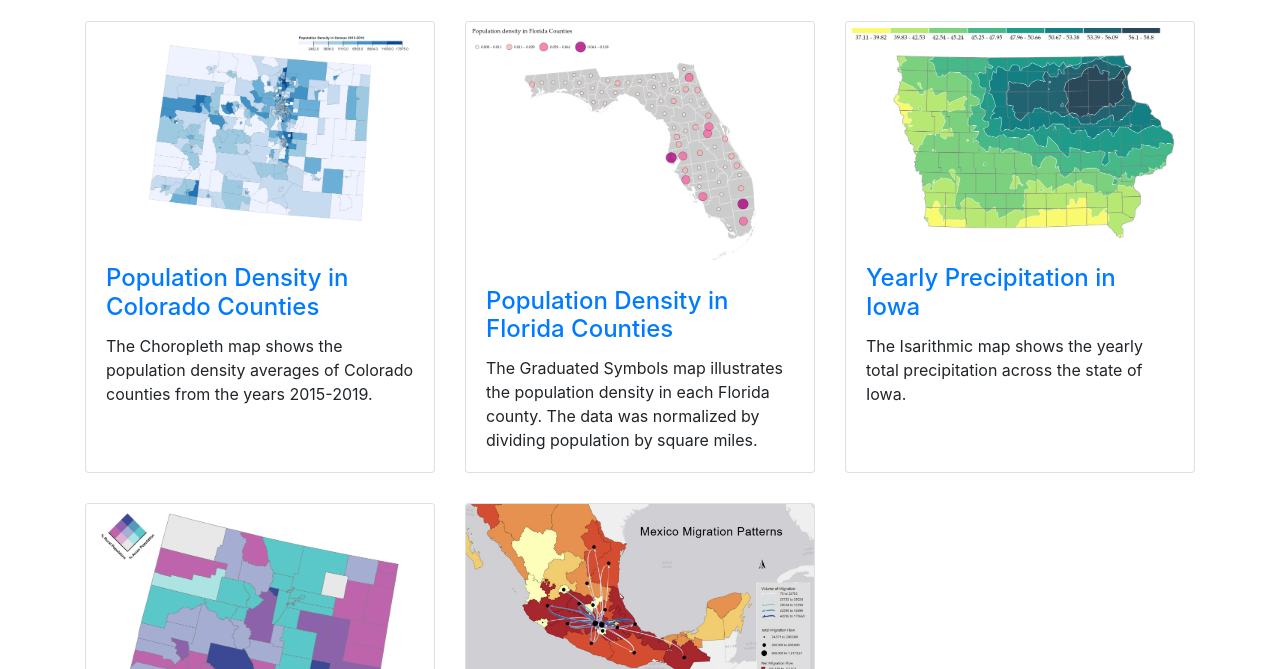
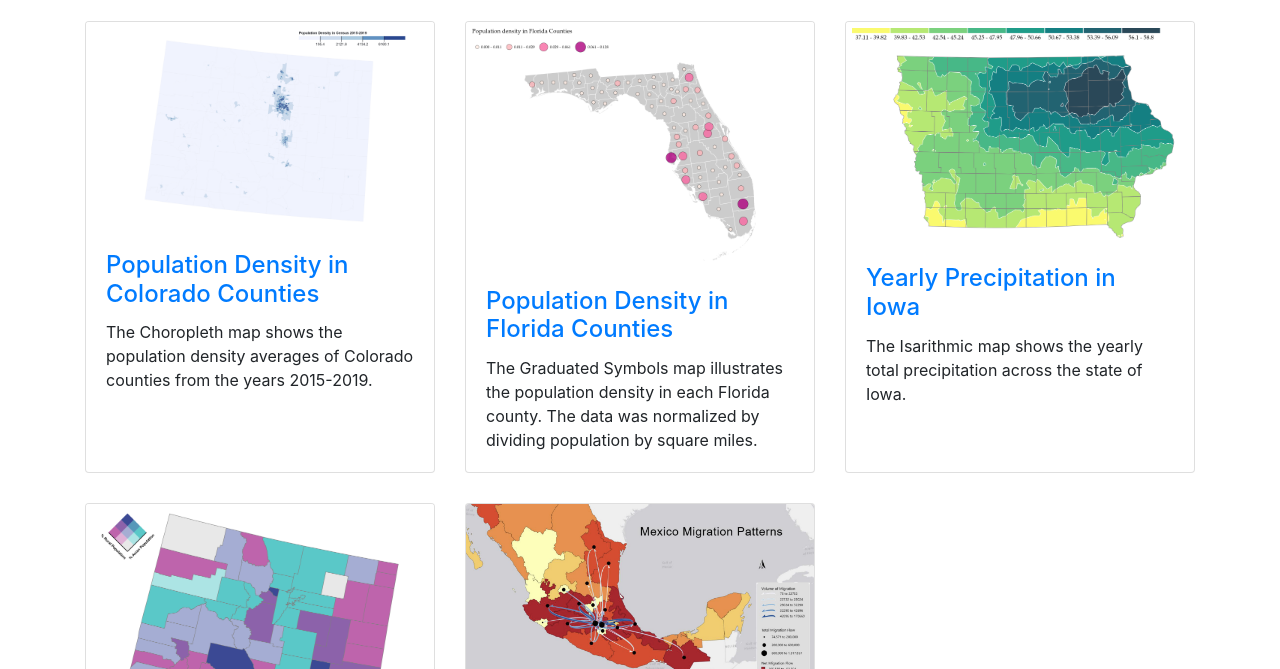
Before and after one commit to geog3540/kroush2, a website: page index.html in a window 1280 px wide. Shown: the part 131-800 px from the top of the page. Drawn offline with Linux system fonts and the light colour scheme.

Commit message:
choropleth map update

```diff
--- a/index.html
+++ b/index.html
@@ -59,7 +59,7 @@
       <div class="row">
         <div class="col-lg-4 col-sm-6 portfolio-item">
           <div class="card h-100">
-            <a href="https://observablehq.com/d/ad47ca8c5119c762"><img class="card-img-top" src="Images/choropleth.png" alt=""></a>
+            <a href="https://observablehq.com/d/ad47ca8c5119c762"><img class="card-img-top" src="Images/censustractschoropleth.png" alt=""></a>
             <div class="card-body">
               <h4 class="card-title">
                 <a href="https://observablehq.com/d/ad47ca8c5119c762">Population Density in Colorado Counties</a>
```
Also changed, not shown: Images/Updated Choropleth.png (added), Images/censustractschoropleth.png (added).
